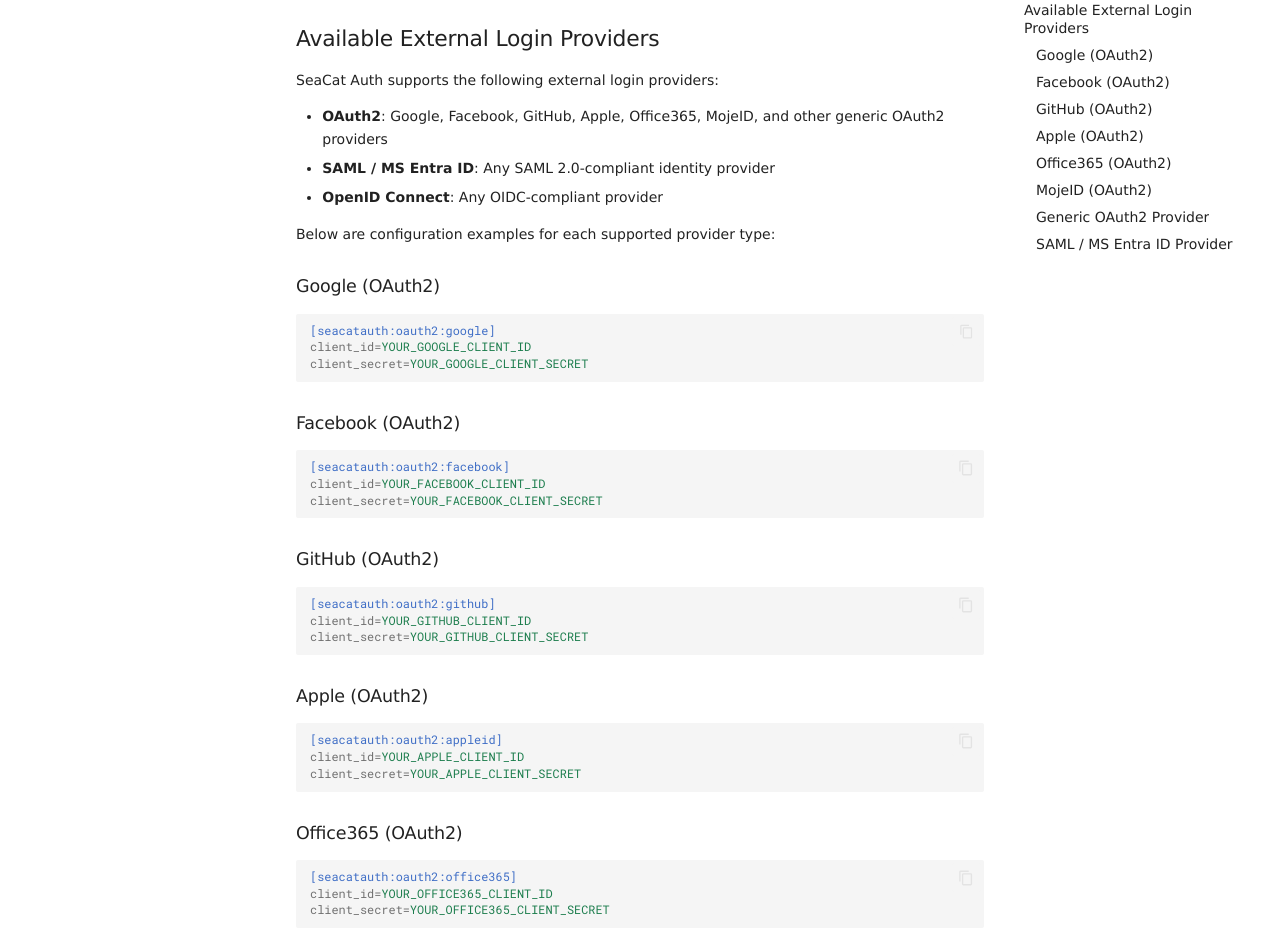
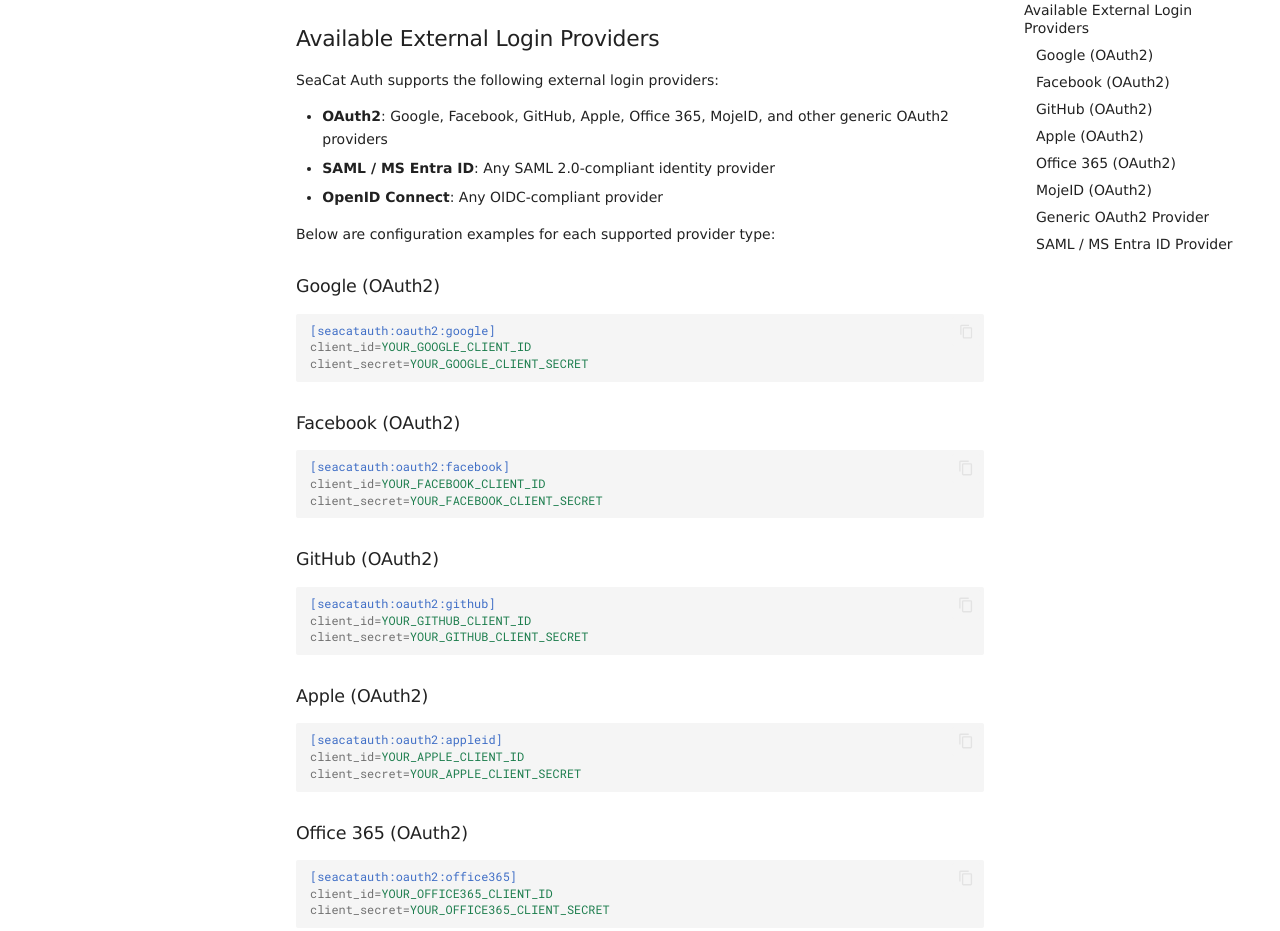
Before and after one commit to TeskaLabs/seacat-auth, an MkDocs documentation site: the page built from docs/en/docs/config/authentication/external-login.md, in a window 1280 px wide and 1400 px high, scrolled down 634 px. Shown: the part 152-1083 px from the top of the window. Built offline with MkDocs 1.6.1 and Material for MkDocs 9.7.7, drawn with Linux system fonts in a browser that asks for light colours; some web fonts are replaced; comment, search, counter and statistics services are not loaded.

Commit message:
fix typos

````diff
--- a/docs/en/docs/config/authentication/external-login.md
+++ b/docs/en/docs/config/authentication/external-login.md
@@ -37,7 +37,7 @@
 
 SeaCat Auth supports the following external login providers:
 
-- **OAuth2**: Google, Facebook, GitHub, Apple, Office365, MojeID, and other generic OAuth2 providers
+- **OAuth2**: Google, Facebook, GitHub, Apple, Office 365, MojeID, and other generic OAuth2 providers
 - **SAML / MS Entra ID**: Any SAML 2.0-compliant identity provider
 - **OpenID Connect**: Any OIDC-compliant provider
 
@@ -71,7 +71,7 @@
 client_secret=YOUR_APPLE_CLIENT_SECRET
 ```
 
-### Office365 (OAuth2)
+### Office 365 (OAuth2)
 ```ini
 [seacatauth:oauth2:office365]
 client_id=YOUR_OFFICE365_CLIENT_ID
````
Also changed, not shown: other parts of docs/en/docs/config/authentication/external-login.md (+1 -1 lines).
